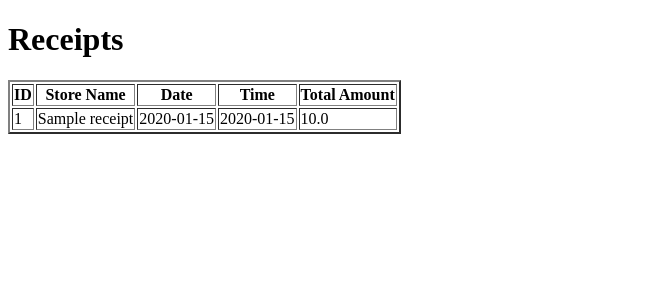
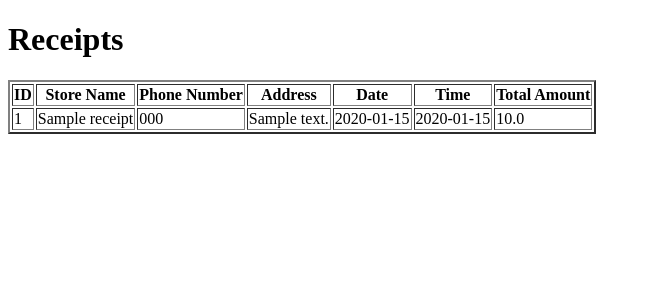
Before and after one commit to un-nerv/flask-receipt-manager, a Flask app: page /receipts in a window 1280 px wide. Shown: the top 300 px of the page, without its empty margins (0-651 px from the left). Run offline with Flask 3, Linux system fonts and the light colour scheme; tables that the repository leaves empty hold one stand-in row (values such as "Sample post").

Commit message:
Obtain data from Google maps

```diff
--- a/app.py
+++ b/app.py
@@ -1,13 +1,17 @@
 from flask import Flask, request, render_template, redirect, url_for, send_from_directory, flash
-import os, base64, sqlite3, json
+import os, base64, sqlite3, json, requests
 from google import genai
 from google.genai import types
 from werkzeug.utils import secure_filename
 
 
 #google api keyの設定
-GOOGLE_API_KEY = os.getenv('GEMINI_API_KEY')
-client = genai.Client(api_key=GOOGLE_API_KEY)
+GEMINI_API_KEY = os.getenv('GOOGLE_GEMINI_API_KEY')
+MAPS_API_KEY = os.getenv('GOOGLE_MAPS_API_KEY')
+
+client = genai.Client(api_key=GEMINI_API_KEY)
+
+print(GEMINI_API_KEY)
 
 app = Flask(__name__)
 
@@ -35,6 +39,8 @@ def init_db():
     CREATE TABLE IF NOT EXISTS receipts (
         id INTEGER PRIMARY KEY AUTOINCREMENT,
         store_name TEXT NOT NULL,
+        phone_number TEXT,
+        address TEXT,
         date TEXT NOT NULL,
         time TEXT,
         total_amount REAL NOT NULL
@@ -45,6 +51,7 @@ def init_db():
 
 init_db()
 
+# 手動でレシートを追加するエンドポイント
 @app.route("/add", methods=["POST"])
 def add_receipt():
     store_name = request.form["store_name"]
@@ -55,8 +62,8 @@ def add_receipt():
     conn = sqlite3.connect("receipts.db")
     cursor = conn.cursor()
     cursor.execute("""
-    INSERT INTO receipts (store_name, date, total_amount)
-    VALUES (?, ?, ?)
+    INSERT INTO receipts (store_name, phone_number, address, date, total_amount)
+    VALUES (?, ?, ?, ?, ?)
     """, (store_name, date, total_amount))
     conn.commit()
     conn.close()
@@ -101,6 +108,8 @@ def upload_file():
     with open(file_path, "rb") as f:
         image_bytes = f.read()
 
+
+
     #geminiにデータを送信
     response = client.models.generate_content(
         model="gemini-2.0-flash",
@@ -108,11 +117,15 @@ def upload_file():
                   以下がjsonのフォーマットの例です。指定された要素以外は含めないでください。
                   必ず以下のフォーマットに従い、"{"で始めて、"}"で閉じてください。
                   また、店名は省略せず全て含め、チェーン店などで店名に地名が含まれている場合は、地名も店名に含めてください。
+                  電話番号が二つある場合は店舗用の番号を採用して一つだけ返答してください。電話番号にはハイフンを含めないでください。
                     {
                         "store_name": "スーパーA 新宿店",
+                        "phone_number": "0123456789",
+                        "address": "東京都新宿区西新宿1-1-1",
                         "date": "2022-01-01",
                         "time": "19:34",
                         "total_amount": 1000
+
                     }
 
                   """,
@@ -133,10 +146,12 @@ def upload_file():
     conn = sqlite3.connect("receipts.db")
     cursor = conn.cursor()
     cursor.execute("""
-    INSERT INTO receipts (store_name, date, time, total_amount)
-    VALUES (?, ?, ?, ?)
+    INSERT INTO receipts (store_name, phone_number, address, date, time, total_amount)
+    VALUES (?, ?, ?, ?, ?, ?)
     """, (
         data_dict.get("store_name", None),
+        data_dict.get("phone_number", None),
+        data_dict.get("address", None),
         data_dict.get("date", None),
         data_dict.get("time", "00:00"),
         data_dict.get("total_amount", None)
@@ -144,7 +159,20 @@ def upload_file():
     conn.commit()
     conn.close()
 
+       # google map apiにアクセス
+    if not MAPS_API_KEY:
+        raise ValueError("Google Maps API key is not set. Please check your environment variables.")
+
+    API_ENDPOINT = f"https://maps.googleapis.com/maps/api/place/textsearch/json?query={data_dict.get('phone_number', '')}+{data_dict.get('store_name', '')}&key={MAPS_API_KEY}"
+    result = requests.get(API_ENDPOINT)
+
+    # レスポンスをデバッグ用に表示
+    print("Google Maps API Response:", result.text)
+
     flash(response.text)
+    flash(result.text)
+
+
     return redirect(url_for('home'))
 
 @app.route('/uploads/<filename>')
@@ -172,6 +200,7 @@ def get_receipts():
     conn.close()
     return receipts
 
+# レシート一覧を表示するエンドポイント
 @app.route('/receipts')
 def show_receipts():
     receipts = get_receipts()
--- a/docker-compose.yml
+++ b/docker-compose.yml
@@ -9,4 +9,5 @@ services:
       - /app/__pycache__/
       - ./logs:/logs
     environment:
-      - GEMINI_API_KEY
+      - GOOGLE_GEMINI_API_KEY
+      - GOOGLE_MAPS_API_KEY
--- a/templates/receipts.html
+++ b/templates/receipts.html
@@ -9,6 +9,8 @@
         <tr>
             <th>ID</th>
             <th>Store Name</th>
+            <th>Phone Number</th>
+            <th>Address</th>
             <th>Date</th>
             <th>Time</th>
             <th>Total Amount</th>
@@ -20,6 +22,8 @@
             <td>{{ receipt[2] }}</td>
             <td>{{ receipt[3] }}</td>
             <td>{{ receipt[4] }}</td>
+            <td>{{ receipt[5] }}</td>
+            <td>{{ receipt[6] }}</td>
         </tr>
         {% endfor %}
     </table>
```
Also changed, not shown: 1 other file.
